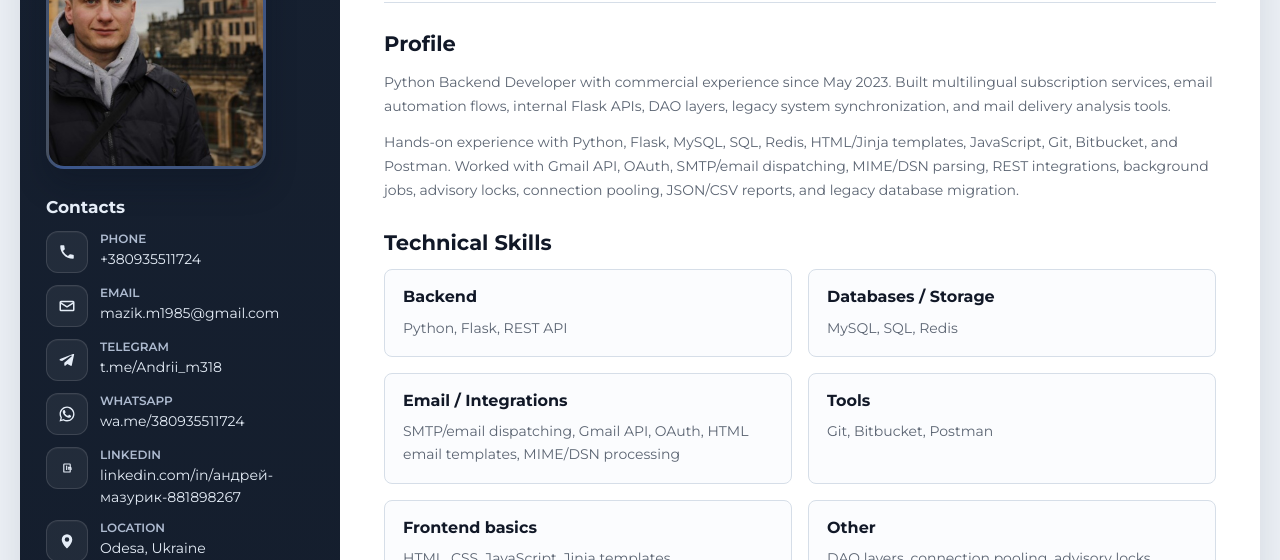
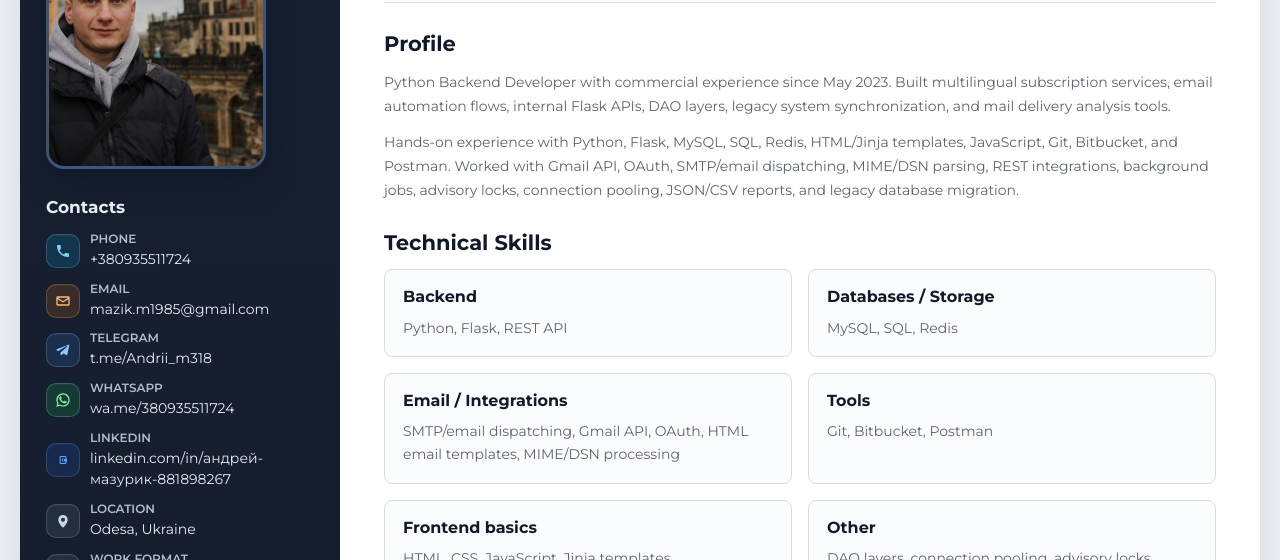
Before and after one commit to Andrii318/CV, a plain HTML site: page docs/index.html in a window 1280 px wide. Shown: the part 224-784 px from the top of the page. Drawn offline with Linux system fonts and the light colour scheme.

Commit message:
Контактные данные правки 2!

```diff
--- a/docs/index.html
+++ b/docs/index.html
@@ -48,10 +48,10 @@
             <div class="sidebar_block">
                 <h3 class="sidebar_title">Contacts</h3>
                 <div class="contact_list">
-                    <div class="contact_item">
+                    <div class="contact_item contact_item--phone">
                         <span class="contact_icon" aria-hidden="true">
-                            <svg viewBox="0 0 24 24" focusable="false">
-                                <path d="M6.62 10.79a15.54 15.54 0 0 0 6.59 6.59l2.2-2.2a1 1 0 0 1 1.02-.24 11.36 11.36 0 0 0 3.57.57 1 1 0 0 1 1 1V20a1 1 0 0 1-1 1C10.3 21 3 13.7 3 4a1 1 0 0 1 1-1h3.49a1 1 0 0 1 1 1 11.36 11.36 0 0 0 .57 3.57 1 1 0 0 1-.24 1.02z"/>
+                            <svg width="16" height="16" viewBox="0 0 24 24" focusable="false">
+                                <path fill="currentColor" d="M6.62 10.79a15.54 15.54 0 0 0 6.59 6.59l2.2-2.2a1 1 0 0 1 1.02-.24 11.36 11.36 0 0 0 3.57.57 1 1 0 0 1 1 1V20a1 1 0 0 1-1 1C10.3 21 3 13.7 3 4a1 1 0 0 1 1-1h3.49a1 1 0 0 1 1 1 11.36 11.36 0 0 0 .57 3.57 1 1 0 0 1-.24 1.02z"/>
                             </svg>
                         </span>
                         <div class="contact_body">
@@ -59,10 +59,10 @@
                             <a href="tel:+380935511724" class="contact_link">+380935511724</a>
                         </div>
                     </div>
-                    <div class="contact_item">
+                    <div class="contact_item contact_item--email">
                         <span class="contact_icon" aria-hidden="true">
-                            <svg viewBox="0 0 24 24" focusable="false">
-                                <path d="M4 5h16a2 2 0 0 1 2 2v10a2 2 0 0 1-2 2H4a2 2 0 0 1-2-2V7a2 2 0 0 1 2-2zm0 2v.01L12 12l8-4.99V7H4zm16 10V9.24l-7.47 4.67a1 1 0 0 1-1.06 0L4 9.24V17z"/>
+                            <svg width="16" height="16" viewBox="0 0 24 24" focusable="false">
+                                <path fill="currentColor" d="M4 5h16a2 2 0 0 1 2 2v10a2 2 0 0 1-2 2H4a2 2 0 0 1-2-2V7a2 2 0 0 1 2-2zm0 2v.01L12 12l8-4.99V7H4zm16 10V9.24l-7.47 4.67a1 1 0 0 1-1.06 0L4 9.24V17z"/>
                             </svg>
                         </span>
                         <div class="contact_body">
@@ -70,10 +70,10 @@
                             <a href="mailto:mazik.m1985@gmail.com" class="contact_link">mazik.m1985@gmail.com</a>
                         </div>
                     </div>
-                    <div class="contact_item">
+                    <div class="contact_item contact_item--telegram">
                         <span class="contact_icon" aria-hidden="true">
-                            <svg viewBox="0 0 24 24" focusable="false">
-                                <path d="M21.5 4.5 18.4 19a1 1 0 0 1-1.46.68l-4.53-2.47-2.32 2.24a1 1 0 0 1-1.69-.72v-3.03L18.1 7.3a.75.75 0 0 0-.92-1.18L5.45 13.44 2.8 12.58a1 1 0 0 1-.03-1.89l17.26-6.65a1 1 0 0 1 1.47 1.11z"/>
+                            <svg width="16" height="16" viewBox="0 0 24 24" focusable="false">
+                                <path fill="currentColor" d="M21.5 4.5 18.4 19a1 1 0 0 1-1.46.68l-4.53-2.47-2.32 2.24a1 1 0 0 1-1.69-.72v-3.03L18.1 7.3a.75.75 0 0 0-.92-1.18L5.45 13.44 2.8 12.58a1 1 0 0 1-.03-1.89l17.26-6.65a1 1 0 0 1 1.47 1.11z"/>
                             </svg>
                         </span>
                         <div class="contact_body">
@@ -81,11 +81,11 @@
                             <a href="https://t.me/Andrii_m318" class="contact_link" target="_blank" rel="noopener noreferrer">t.me/Andrii_m318</a>
                         </div>
                     </div>
-                    <div class="contact_item">
+                    <div class="contact_item contact_item--whatsapp">
                         <span class="contact_icon" aria-hidden="true">
-                            <svg viewBox="0 0 24 24" focusable="false">
-                                <path d="M16.76 13.96c-.27-.14-1.6-.79-1.84-.88-.25-.09-.43-.14-.61.14-.18.27-.7.88-.86 1.06-.16.18-.31.2-.58.07-.27-.14-1.12-.41-2.14-1.3-.79-.7-1.33-1.56-1.49-1.82-.16-.27-.02-.41.12-.55.13-.13.27-.31.41-.47.14-.16.18-.27.27-.45.09-.18.05-.34-.02-.48-.07-.14-.61-1.48-.83-2.03-.22-.53-.45-.46-.61-.46h-.52c-.18 0-.48.07-.73.34s-.96.94-.96 2.29.98 2.66 1.11 2.84c.14.18 1.92 2.92 4.64 4.1.65.28 1.16.45 1.56.58.66.21 1.27.18 1.75.11.53-.08 1.6-.65 1.82-1.28.23-.63.23-1.17.16-1.28-.07-.11-.25-.18-.52-.32z"/>
-                                <path d="M12.04 2C6.53 2 2.06 6.46 2.06 11.97c0 1.76.46 3.48 1.34 4.99L2 22l5.19-1.36a9.9 9.9 0 0 0 4.84 1.24H12c5.51 0 9.97-4.46 9.97-9.97S17.55 2 12.04 2zm0 18.15h-.01a8.16 8.16 0 0 1-4.16-1.14l-.3-.18-3.08.81.82-3-.2-.31a8.15 8.15 0 1 1 6.93 3.82z"/>
+                            <svg width="16" height="16" viewBox="0 0 24 24" focusable="false">
+                                <path fill="currentColor" d="M16.76 13.96c-.27-.14-1.6-.79-1.84-.88-.25-.09-.43-.14-.61.14-.18.27-.7.88-.86 1.06-.16.18-.31.2-.58.07-.27-.14-1.12-.41-2.14-1.3-.79-.7-1.33-1.56-1.49-1.82-.16-.27-.02-.41.12-.55.13-.13.27-.31.41-.47.14-.16.18-.27.27-.45.09-.18.05-.34-.02-.48-.07-.14-.61-1.48-.83-2.03-.22-.53-.45-.46-.61-.46h-.52c-.18 0-.48.07-.73.34s-.96.94-.96 2.29.98 2.66 1.11 2.84c.14.18 1.92 2.92 4.64 4.1.65.28 1.16.45 1.56.58.66.21 1.27.18 1.75.11.53-.08 1.6-.65 1.82-1.28.23-.63.23-1.17.16-1.28-.07-.11-.25-.18-.52-.32z"/>
+                                <path fill="currentColor" d="M12.04 2C6.53 2 2.06 6.46 2.06 11.97c0 1.76.46 3.48 1.34 4.99L2 22l5.19-1.36a9.9 9.9 0 0 0 4.84 1.24H12c5.51 0 9.97-4.46 9.97-9.97S17.55 2 12.04 2zm0 18.15h-.01a8.16 8.16 0 0 1-4.16-1.14l-.3-.18-3.08.81.82-3-.2-.31a8.15 8.15 0 1 1 6.93 3.82z"/>
                             </svg>
                         </span>
                         <div class="contact_body">
@@ -93,11 +93,11 @@
                             <a href="https://wa.me/380935511724" class="contact_link" target="_blank" rel="noopener noreferrer">wa.me/380935511724</a>
                         </div>
                     </div>
-                    <div class="contact_item">
+                    <div class="contact_item contact_item--linkedin">
                         <span class="contact_icon" aria-hidden="true">
-                            <svg viewBox="0 0 24 24" focusable="false">
-                                <path d="M6.94 7.5A1.56 1.56 0 0 1 8.5 5.94h7A1.56 1.56 0 0 1 17.06 7.5v9A1.56 1.56 0 0 1 15.5 18.06h-7a1.56 1.56 0 0 1-1.56-1.56zm1.56-.06v9.12h7V7.44z"/>
-                                <path d="M10.78 10.45h1.52v4.1h-1.52zM11.54 8.83a.88.88 0 1 1 0 1.76.88.88 0 0 1 0-1.76zM13.35 10.45h1.46v.56h.02c.2-.38.71-.78 1.47-.78 1.57 0 1.86 1.03 1.86 2.38v1.94H16.64v-1.72c0-.41-.01-.94-.57-.94-.57 0-.66.45-.66.91v1.75h-1.52z"/>
+                            <svg width="16" height="16" viewBox="0 0 24 24" focusable="false">
+                                <path fill="currentColor" d="M6.94 7.5A1.56 1.56 0 0 1 8.5 5.94h7A1.56 1.56 0 0 1 17.06 7.5v9A1.56 1.56 0 0 1 15.5 18.06h-7a1.56 1.56 0 0 1-1.56-1.56zm1.56-.06v9.12h7V7.44z"/>
+                                <path fill="currentColor" d="M10.78 10.45h1.52v4.1h-1.52zM11.54 8.83a.88.88 0 1 1 0 1.76.88.88 0 0 1 0-1.76zM13.35 10.45h1.46v.56h.02c.2-.38.71-.78 1.47-.78 1.57 0 1.86 1.03 1.86 2.38v1.94H16.64v-1.72c0-.41-.01-.94-.57-.94-.57 0-.66.45-.66.91v1.75h-1.52z"/>
                             </svg>
                         </span>
                         <div class="contact_body">
@@ -105,10 +105,10 @@
                             <a href="https://www.linkedin.com/in/%D0%B0%D0%BD%D0%B4%D1%80%D0%B5%D0%B9-%D0%BC%D0%B0%D0%B7%D1%83%D1%80%D0%B8%D0%BA-881898267" class="contact_link" target="_blank" rel="noopener noreferrer">linkedin.com/in/андрей-мазурик-881898267</a>
                         </div>
                     </div>
-                    <div class="contact_item">
+                    <div class="contact_item contact_item--location">
                         <span class="contact_icon" aria-hidden="true">
-                            <svg viewBox="0 0 24 24" focusable="false">
-                                <path d="M12 22s7-6.03 7-12a7 7 0 1 0-14 0c0 5.97 7 12 7 12zm0-9a3 3 0 1 1 0-6 3 3 0 0 1 0 6z"/>
+                            <svg width="16" height="16" viewBox="0 0 24 24" focusable="false">
+                                <path fill="currentColor" d="M12 22s7-6.03 7-12a7 7 0 1 0-14 0c0 5.97 7 12 7 12zm0-9a3 3 0 1 1 0-6 3 3 0 0 1 0 6z"/>
                             </svg>
                         </span>
                         <div class="contact_body">
@@ -116,11 +116,11 @@
                             <span class="contact_text">Odesa, Ukraine</span>
                         </div>
                     </div>
-                    <div class="contact_item">
+                    <div class="contact_item contact_item--work">
                         <span class="contact_icon" aria-hidden="true">
-                            <svg viewBox="0 0 24 24" focusable="false">
-                                <path d="M4 7a2 2 0 0 1 2-2h7v2H6v10h12V7h-7V5h7a2 2 0 0 1 2 2v10a2 2 0 0 1-2 2H6a2 2 0 0 1-2-2z"/>
-                                <path d="M12 3 8.5 6.5l1.41 1.41L11 6.83V14h2V6.83l1.09 1.08 1.41-1.41z"/>
+                            <svg width="16" height="16" viewBox="0 0 24 24" focusable="false">
+                                <path fill="currentColor" d="M4 7a2 2 0 0 1 2-2h7v2H6v10h12V7h-7V5h7a2 2 0 0 1 2 2v10a2 2 0 0 1-2 2H6a2 2 0 0 1-2-2z"/>
+                                <path fill="currentColor" d="M12 3 8.5 6.5l1.41 1.41L11 6.83V14h2V6.83l1.09 1.08 1.41-1.41z"/>
                             </svg>
                         </span>
                         <div class="contact_body">
--- a/docs/static/styles/style.css
+++ b/docs/static/styles/style.css
@@ -125,33 +125,35 @@ a {
 
 .contact_list {
     display: grid;
-    gap: 12px;
+    gap: 10px;
 }
 
 .contact_item {
     display: grid;
-    grid-template-columns: 42px minmax(0, 1fr);
-    gap: 12px;
-    align-items: start;
+    grid-template-columns: 34px minmax(0, 1fr);
+    gap: 10px;
+    align-items: center;
 }
 
 .contact_icon {
     display: inline-flex;
     align-items: center;
     justify-content: center;
-    width: 42px;
-    height: 42px;
-    border: 1px solid rgba(255, 255, 255, 0.12);
-    border-radius: 12px;
-    background: rgba(255, 255, 255, 0.06);
+    width: 34px;
+    height: 34px;
+    border: 1px solid rgba(255, 255, 255, 0.08);
+    border-radius: 10px;
+    background: rgba(255, 255, 255, 0.05);
     color: var(--sidebar-text);
     box-shadow: inset 0 1px 0 rgba(255, 255, 255, 0.04);
+    flex: 0 0 34px;
 }
 
 .contact_icon svg {
-    width: 18px;
-    height: 18px;
-    fill: currentColor;
+    display: block;
+    width: 16px;
+    height: 16px;
+    overflow: visible;
 }
 
 .contact_body {
@@ -178,6 +180,43 @@ a {
 
 .contact_link:hover {
     color: #ffffff;
+}
+
+.contact_item--phone .contact_icon {
+    color: #7dd3fc;
+    background: rgba(14, 165, 233, 0.16);
+    border-color: rgba(125, 211, 252, 0.24);
+}
+
+.contact_item--email .contact_icon {
+    color: #fdba74;
+    background: rgba(249, 115, 22, 0.16);
+    border-color: rgba(253, 186, 116, 0.24);
+}
+
+.contact_item--telegram .contact_icon {
+    color: #93c5fd;
+    background: rgba(59, 130, 246, 0.16);
+    border-color: rgba(147, 197, 253, 0.24);
+}
+
+.contact_item--whatsapp .contact_icon {
+    color: #86efac;
+    background: rgba(34, 197, 94, 0.16);
+    border-color: rgba(134, 239, 172, 0.24);
+}
+
+.contact_item--linkedin .contact_icon {
+    color: #60a5fa;
+    background: rgba(37, 99, 235, 0.16);
+    border-color: rgba(96, 165, 250, 0.24);
+}
+
+.contact_item--location .contact_icon,
+.contact_item--work .contact_icon {
+    color: #cbd5e1;
+    background: rgba(148, 163, 184, 0.12);
+    border-color: rgba(203, 213, 225, 0.2);
 }
 
 .tag_list,
--- a/static/styles/style.css
+++ b/static/styles/style.css
@@ -125,33 +125,35 @@ a {
 
 .contact_list {
     display: grid;
-    gap: 12px;
+    gap: 10px;
 }
 
 .contact_item {
     display: grid;
-    grid-template-columns: 42px minmax(0, 1fr);
-    gap: 12px;
-    align-items: start;
+    grid-template-columns: 34px minmax(0, 1fr);
+    gap: 10px;
+    align-items: center;
 }
 
 .contact_icon {
     display: inline-flex;
     align-items: center;
     justify-content: center;
-    width: 42px;
-    height: 42px;
-    border: 1px solid rgba(255, 255, 255, 0.12);
-    border-radius: 12px;
-    background: rgba(255, 255, 255, 0.06);
+    width: 34px;
+    height: 34px;
+    border: 1px solid rgba(255, 255, 255, 0.08);
+    border-radius: 10px;
+    background: rgba(255, 255, 255, 0.05);
     color: var(--sidebar-text);
     box-shadow: inset 0 1px 0 rgba(255, 255, 255, 0.04);
+    flex: 0 0 34px;
 }
 
 .contact_icon svg {
-    width: 18px;
-    height: 18px;
-    fill: currentColor;
+    display: block;
+    width: 16px;
+    height: 16px;
+    overflow: visible;
 }
 
 .contact_body {
@@ -178,6 +180,43 @@ a {
 
 .contact_link:hover {
     color: #ffffff;
+}
+
+.contact_item--phone .contact_icon {
+    color: #7dd3fc;
+    background: rgba(14, 165, 233, 0.16);
+    border-color: rgba(125, 211, 252, 0.24);
+}
+
+.contact_item--email .contact_icon {
+    color: #fdba74;
+    background: rgba(249, 115, 22, 0.16);
+    border-color: rgba(253, 186, 116, 0.24);
+}
+
+.contact_item--telegram .contact_icon {
+    color: #93c5fd;
+    background: rgba(59, 130, 246, 0.16);
+    border-color: rgba(147, 197, 253, 0.24);
+}
+
+.contact_item--whatsapp .contact_icon {
+    color: #86efac;
+    background: rgba(34, 197, 94, 0.16);
+    border-color: rgba(134, 239, 172, 0.24);
+}
+
+.contact_item--linkedin .contact_icon {
+    color: #60a5fa;
+    background: rgba(37, 99, 235, 0.16);
+    border-color: rgba(96, 165, 250, 0.24);
+}
+
+.contact_item--location .contact_icon,
+.contact_item--work .contact_icon {
+    color: #cbd5e1;
+    background: rgba(148, 163, 184, 0.12);
+    border-color: rgba(203, 213, 225, 0.2);
 }
 
 .tag_list,
```
Also changed, not shown: docs/en.html (+24 -24 lines), docs/pl.html (+24 -24 lines), docs/ru.html (+24 -24 lines), docs/ua.html (+24 -24 lines), templates/cv_profail.html (+24 -24 lines).
